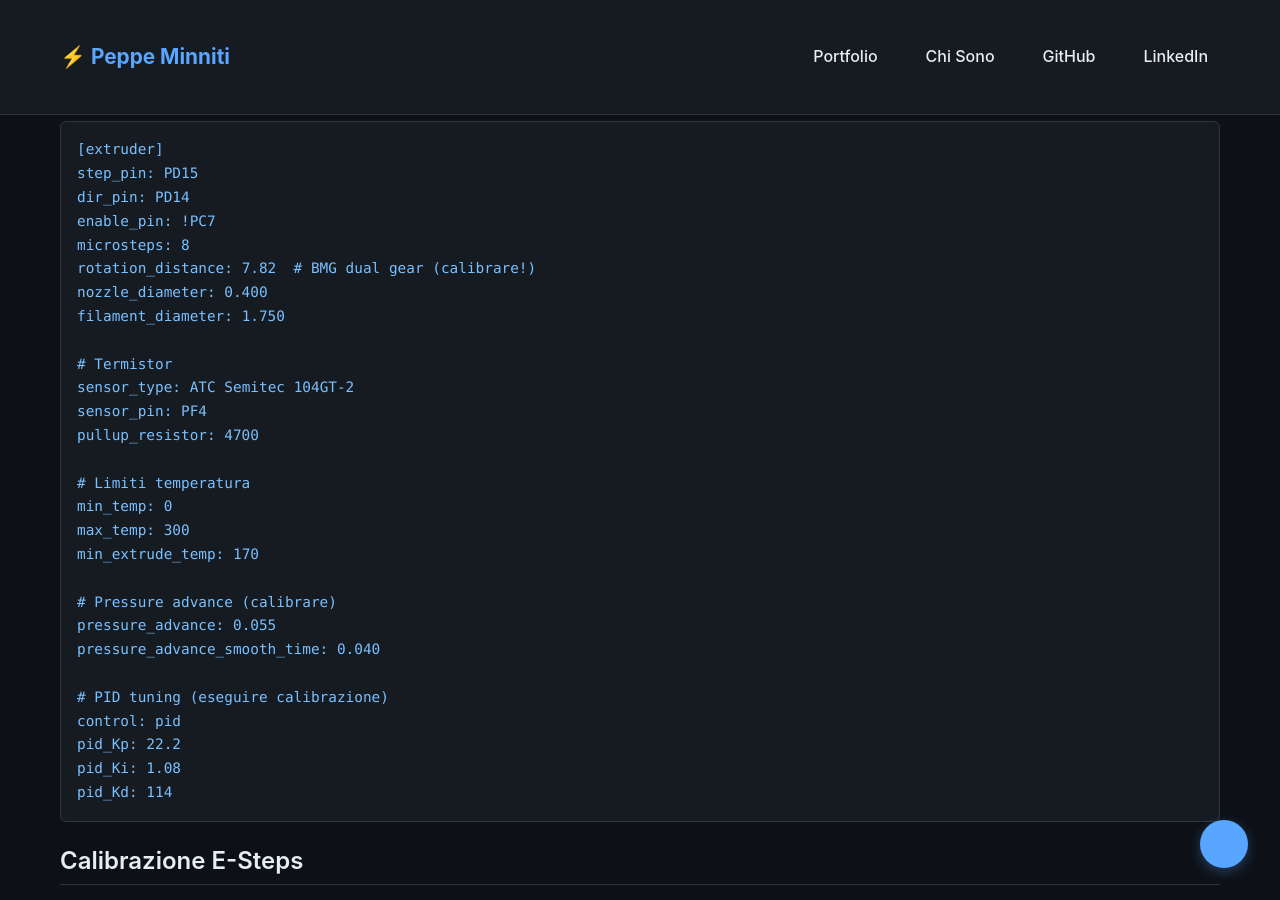
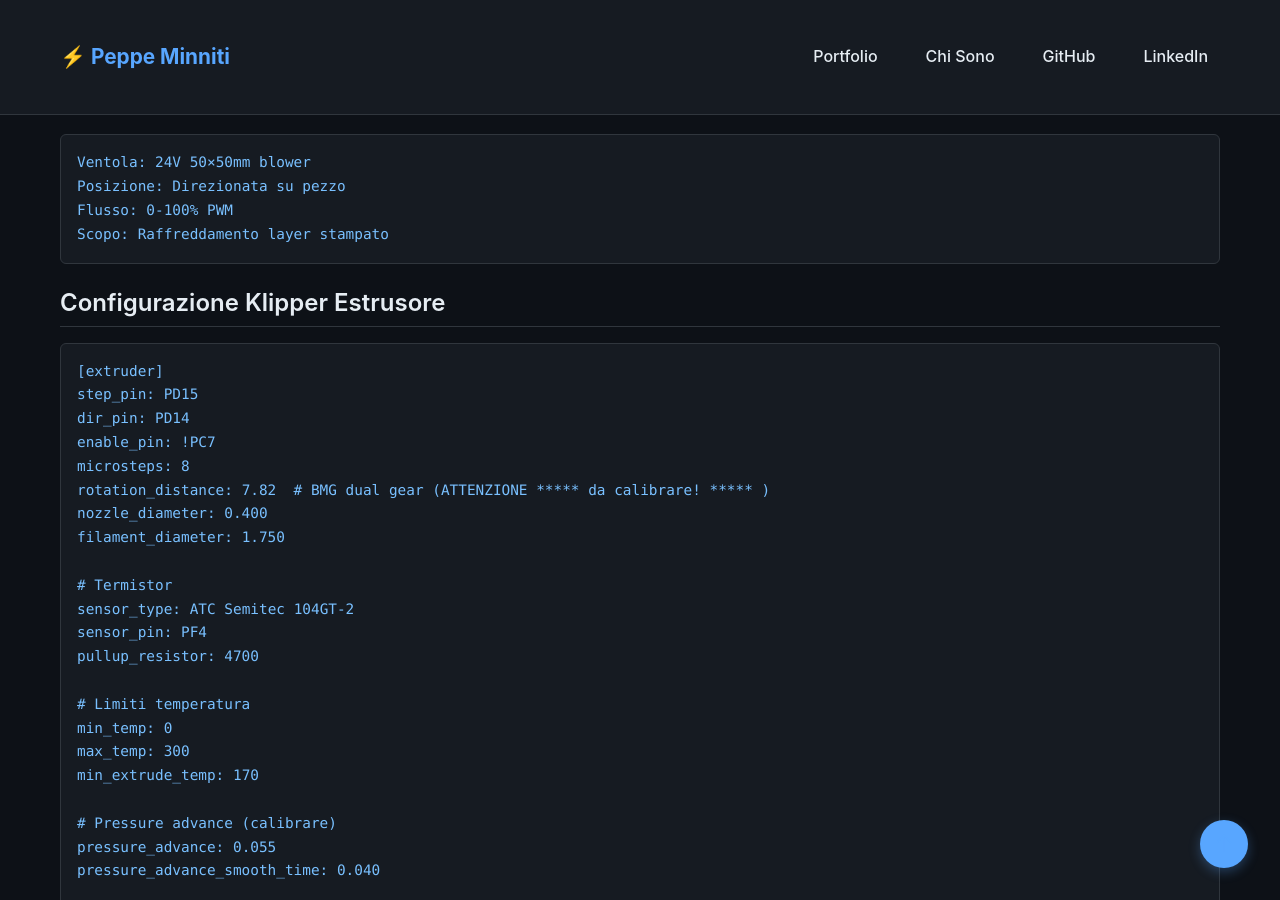
Before and after one commit to PeppeMinniti/Blog, a Jekyll site: the page built from stampante-3d/fasi-realizzazione/2-costruzione-meccanica/montaggio-estrusore-hotend.md, in a window 1280 px wide and 900 px high, scrolled down 2846 px. Built offline with Jekyll 4.4.1, drawn with Linux system fonts in a browser that asks for light colours; some of the changed text lies outside the part shown.

Commit message:
Finita fase 2 realizzazione

```diff
--- a/stampante-3d/fasi-realizzazione/2-costruzione-meccanica/montaggio-estrusore-hotend.md
+++ b/stampante-3d/fasi-realizzazione/2-costruzione-meccanica/montaggio-estrusore-hotend.md
@@ -16,9 +16,11 @@
 
 ## Immagini
 
-<!-- Inserire foto estrusore e hotend -->
-<!-- ![Estrusore BMG](../../media/costruzione/estrusore-bmg.jpg) -->
-<!-- ![Hotend montato](../../media/costruzione/hotend-montato.jpg) -->
+<div class="thumbnail-gallery">
+  <img src="../media/hotend.jpg" alt="hotend" class="project-thumbnail">
+  <img src="../media/estrusore-1.jpg" alt="estrusore1" class="project-thumbnail">
+  <img src="../media/estrusore-2.jpg" alt="estrusore2" class="project-thumbnail">
+</div>
 
 ## Estrusore BMG (Bowden o Direct)
 
@@ -127,7 +128,7 @@
 dir_pin: PD14
 enable_pin: !PC7
 microsteps: 8
-rotation_distance: 7.82  # BMG dual gear (calibrare!)
+rotation_distance: 7.82  # BMG dual gear (ATTENZIONE ***** da calibrare! ***** )
 nozzle_diameter: 0.400
 filament_diameter: 1.750
 
@@ -211,4 +212,4 @@
 
 ---
 
-[← Torna alle Fasi di Realizzazione](../README.md) | [Torna al Progetto](../../index.md)
+[Torna alle Fasi di Realizzazione](../README.md) - [Torna al Progetto](../../index.md)
```
Also changed, not shown: other parts of stampante-3d/fasi-realizzazione/2-costruzione-meccanica/montaggio-estrusore-hotend.md (+1 -2 lines), stampante-3d/fasi-realizzazione/2-costruzione-meccanica/installazione-trasmissioni.md (+7 -3 lines), stampante-3d/fasi-realizzazione/media/estrusore-1.jpg (added), stampante-3d/fasi-realizzazione/media/estrusore-2.jpg (added), stampante-3d/fasi-realizzazione/media/hotend2.jpg (added).
